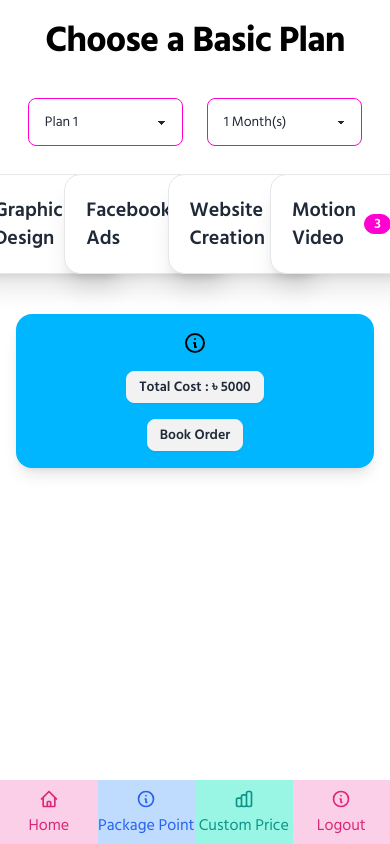
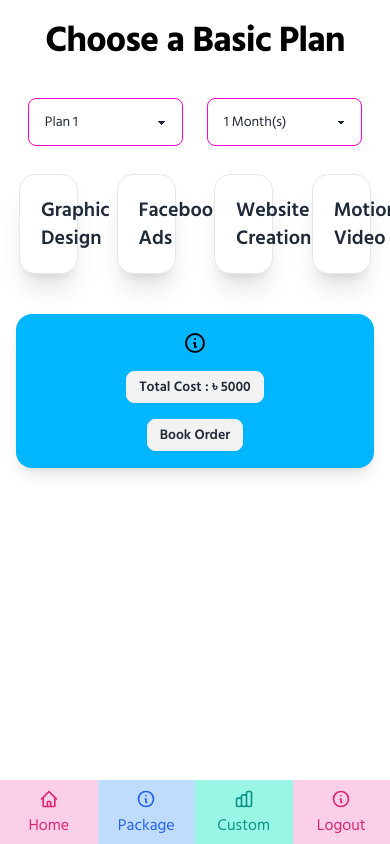
Before and after one commit to Ruddro420/inspired-digital-plan-project, a React (Vite) app: page /home/basic in a window 390 px wide. Shown: the top 844 px of the page. Built offline with nearby package versions, Linux system fonts and the light colour scheme.

Commit message:
fix mobile issues

```diff
--- a/src/components/BootomNav.jsx
+++ b/src/components/BootomNav.jsx
@@ -12,11 +12,11 @@ const BootomNav = () => {
                 </Link>
                 <Link to='/home/price' className={location.pathname === '/home/price' ? "active bg-blue-200 text-blue-600 border-blue-600" : "bg-blue-200 text-blue-600 border-blue-600"}>
                     <svg xmlns="http://www.w3.org/2000/svg" className="h-5 w-5" fill="none" viewBox="0 0 24 24" stroke="currentColor"><path strokeLinecap="round" strokeLinejoin="round" strokeWidth="2" d="M13 16h-1v-4h-1m1-4h.01M21 12a9 9 0 11-18 0 9 9 0 0118 0z" /></svg>
-                    <span className="btm-nav-label">Package Point</span>
+                    <span className="btm-nav-label">Package </span>
                 </Link>
                 <Link to='/home/customplan' className={location.pathname === '/home/customplan' ? "active bg-teal-200 text-teal-600" : "bg-teal-200 text-teal-600"}>
                     <svg xmlns="http://www.w3.org/2000/svg" className="h-5 w-5" fill="none" viewBox="0 0 24 24" stroke="currentColor"><path strokeLinecap="round" strokeLinejoin="round" strokeWidth="2" d="M9 19v-6a2 2 0 00-2-2H5a2 2 0 00-2 2v6a2 2 0 002 2h2a2 2 0 002-2zm0 0V9a2 2 0 012-2h2a2 2 0 012 2v10m-6 0a2 2 0 002 2h2a2 2 0 002-2m0 0V5a2 2 0 012-2h2a2 2 0 012 2v14a2 2 0 01-2 2h-2a2 2 0 01-2-2z" /></svg>
-                    <span className="btm-nav-label">Custom Price</span>
+                    <span className="btm-nav-label">Custom </span>
                 </Link>
                 <Link to='/' className={location.pathname === '/' ? "active bg-pink-200 text-pink-600" : "bg-pink-200 text-pink-600"}>
                     <svg xmlns="http://www.w3.org/2000/svg" className="h-5 w-5" fill="none" viewBox="0 0 24 24" stroke="currentColor"><path strokeLinecap="round" strokeLinejoin="round" strokeWidth="2" d="M13 16h-1v-4h-1m1-4h.01M21 12a9 9 0 11-18 0 9 9 0 0118 0z" /></svg>
--- a/src/index.css
+++ b/src/index.css
@@ -33,3 +33,18 @@ body{
     color: white!important;
 }
 /* Order Now // Book Now */
+
+
+/* Mobile Responsive */
+@media(max-width:900px){
+    .card {
+        padding: 0px !important;
+        text-align: left !important;
+        cursor: pointer;
+        width: 90%;
+        margin: auto;
+      }
+      .home-container{
+        margin-bottom: 90px;
+      }
+}
--- a/src/pages/Home.jsx
+++ b/src/pages/Home.jsx
@@ -16,7 +16,7 @@ const Home = () => {
     }
     return (
         <>
-            <div className="">
+            <div className="home-container">
                 <div className=" mb-8 py-[10px] text-center">
                     <h2 className="mb-4 text-4xl tracking-tight font-extrabold text-black">আমাদের সার্ভিস সমূহ</h2>
                 </div>
```
